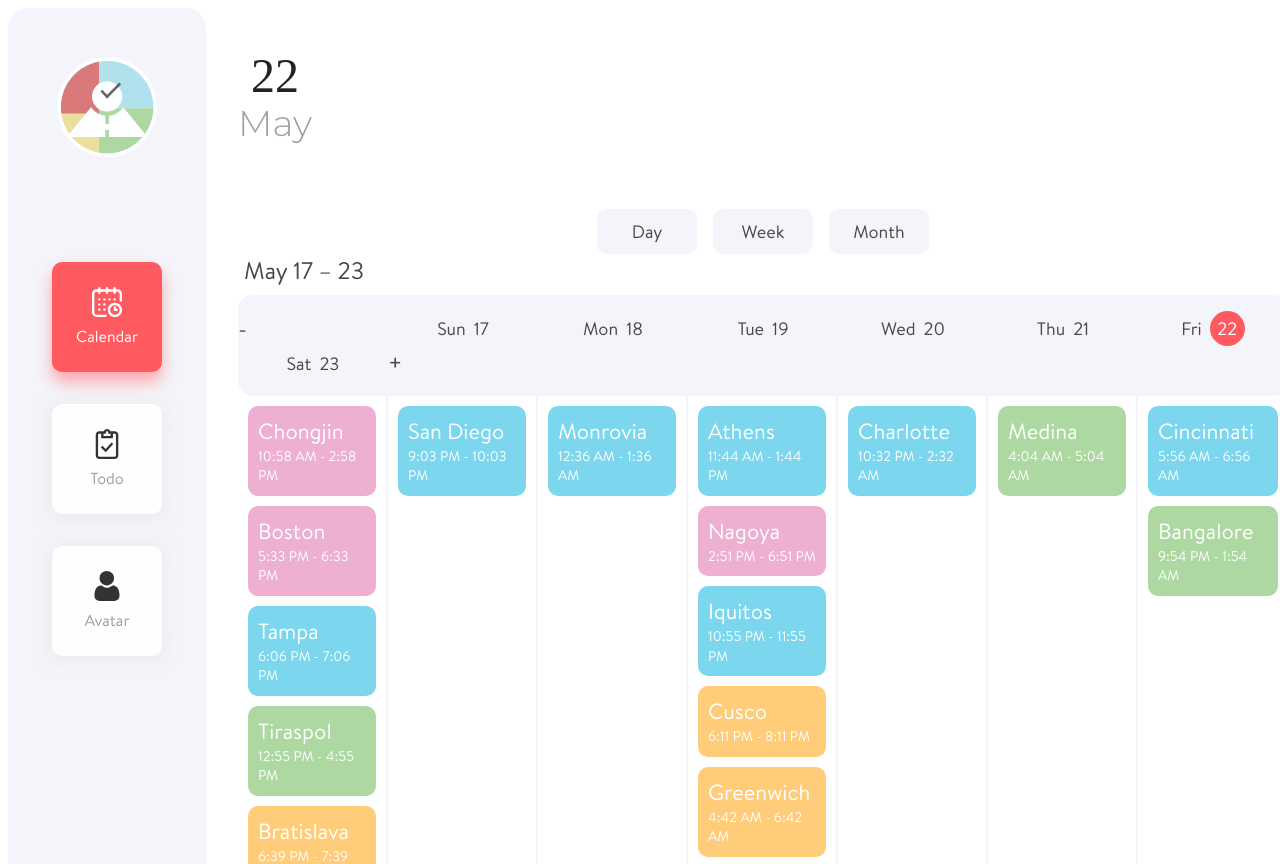
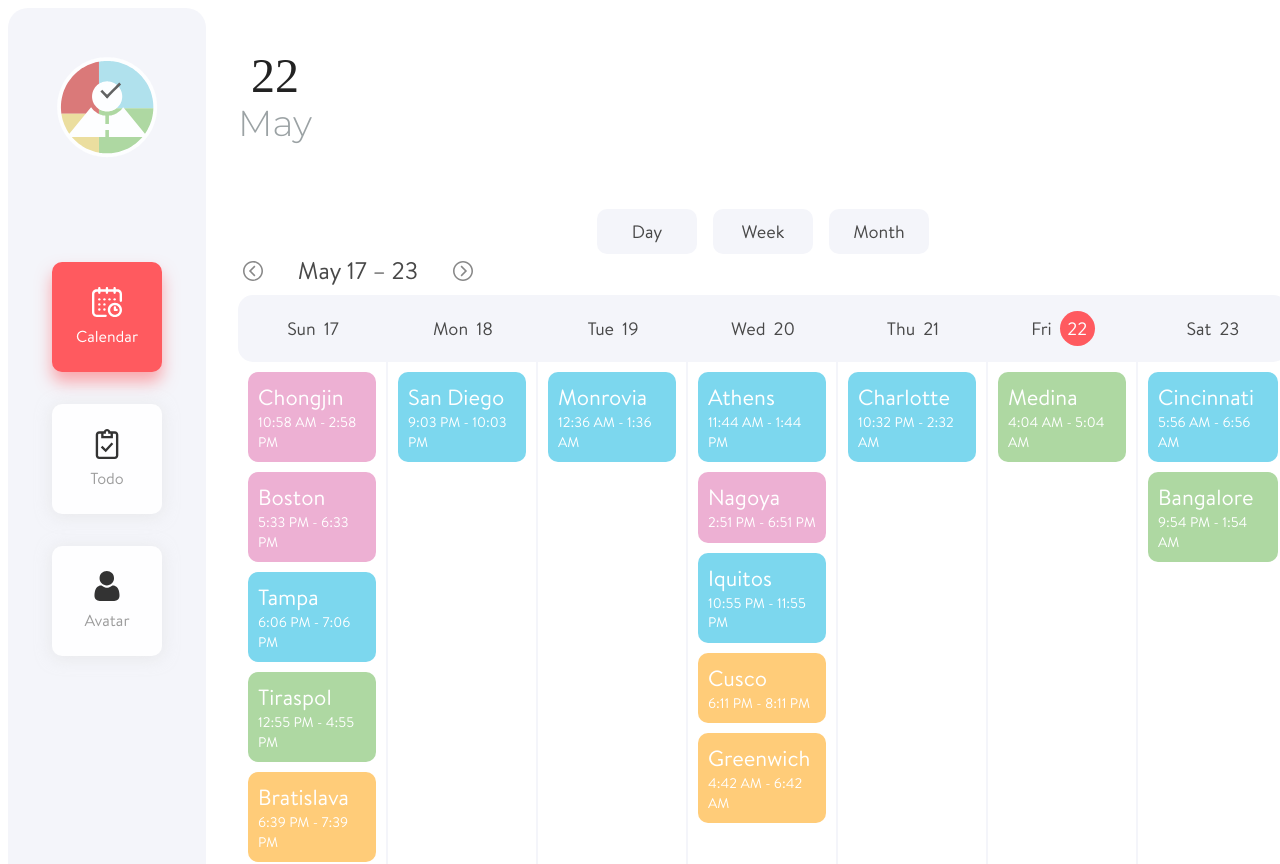
Before and after one commit to msamadpo/Horae, a React (Create React App) app in the folder client/: page /calendar in a window 1280 px wide. Shown: the top 864 px of the page. Built offline with nearby package versions, Linux system fonts and the light colour scheme; a web font is replaced by a local one.

Commit message:
added chevrons to select dates

```diff
--- a/client/src/components/Common/Icon/Icon.tsx
+++ b/client/src/components/Common/Icon/Icon.tsx
@@ -1,4 +1,5 @@
 import React from 'react';
+import styled from 'styled-components';
 import whiteTodo from 'assets/img/todo-icon-white.svg';
 import defaultTodo from 'assets/img/todo-icon.svg';
 import whiteCalendar from 'assets/img/calendar-icon-white.svg';
@@ -7,42 +8,72 @@ import whiteAvatar from 'assets/img/user-icon-white.svg';
 import defaultAvatar from 'assets/img/user-icon.svg';
 import trashcan from 'assets/img/trash-can.svg';
 import edit from 'assets/img/edit-pen.svg';
-
+import chevronLeft from 'assets/img/chevron-left.svg';
+import chevronRight from 'assets/img/chevron-right.svg';
 
 interface IIconProps {
   type: string;
   height: number;
   white?: boolean;
+  onClick?: (event: React.SyntheticEvent<HTMLImageElement>) => void;
 }
 
-function Icon({ type, height, white = false }: IIconProps) {
+const StyledImg = styled.img`
+  cursor: pointer;
+`;
+
+function Icon({ type, height, white = false, onClick = () => 1 }: IIconProps) {
   switch (type) {
     case 'calendar':
       return (
-        <img
+        <StyledImg
           src={white ? whiteCalendar : defaultCalendar}
+          onClick={onClick}
           height={height}
           alt=""
         />
       );
     case 'todo':
       return (
-        <img src={white ? whiteTodo : defaultTodo} height={height} alt="" />
+        <StyledImg
+          src={white ? whiteTodo : defaultTodo}
+          onClick={onClick}
+          height={height}
+          alt=""
+        />
       );
     case 'avatar':
       return (
-        <img src={white ? whiteAvatar : defaultAvatar} height={height} alt="" />
+        <StyledImg
+          src={white ? whiteAvatar : defaultAvatar}
+          onClick={onClick}
+          height={height}
+          alt=""
+        />
       );
     case 'trash':
       return (
-        <img src={trashcan} height={height} alt="" />
+        <StyledImg src={trashcan} height={height} alt="" onClick={onClick} />
       );
     case 'edit':
+      return <StyledImg src={edit} height={height} alt="" onClick={onClick} />;
+    case 'chevron-right':
       return (
-        <img src={edit} height={height} alt="" />
+        <StyledImg
+          src={chevronRight}
+          height={height}
+          alt=""
+          onClick={onClick}
+        />
+      );
+    case 'chevron-left':
+      return (
+        <StyledImg src={chevronLeft} height={height} alt="" onClick={onClick} />
       );
     default:
-      return <img src={defaultTodo} alt="" height={height} />;
+      return (
+        <StyledImg src={defaultTodo} alt="" height={height} onClick={onClick} />
+      );
   }
 }
 
--- a/client/src/components/HoraeApp/CalendarPage/CalendarWeek/CalendarWeek.tsx
+++ b/client/src/components/HoraeApp/CalendarPage/CalendarWeek/CalendarWeek.tsx
@@ -82,6 +82,9 @@ function CalendarWeek({ startDate = new Date() }: ICalendarWeekProps) {
   }, [data, data.calendars]);
 
   const changeWeeks = (numWeeks: number) => {
+    if (numWeeks == 0) {
+      setStart(startDate);
+    }
     setStart(addWeeks(start, numWeeks));
   };
 
--- a/client/src/components/HoraeApp/CalendarPage/CalendarWeek/WeekHeader/WeekHeader.tsx
+++ b/client/src/components/HoraeApp/CalendarPage/CalendarWeek/WeekHeader/WeekHeader.tsx
@@ -1,6 +1,7 @@
 import React from 'react';
 import styled from 'styled-components';
 import Text from 'components/Common/Text';
+import Icon from 'components/Common/Icon';
 import { isToday } from 'date-fns';
 
 const Today = styled.span<{ active: boolean }>`
@@ -66,6 +67,13 @@ const dateOrdinalHelper = (day: number): string => {
   // }
 };
 
+const StyledWeekToggler = styled.span`
+  display: grid;
+  grid-template-columns: 3rem 18rem 3rem;
+  align-items: center;
+  justify-items: center;
+`;
+
 function WeekHeader({ dates, changeWeeks }: IWeekHeader) {
   const [startDate, startDay] = [
     dates[0].toLocaleString('default', {
@@ -81,13 +89,14 @@ function WeekHeader({ dates, changeWeeks }: IWeekHeader) {
   ];
   return (
     <div>
-      <Text type="large" styleProp="margin-left: 6px;">
-        {composeDateString(startDate, startDay, endDate, endDay)}
-      </Text>
+      <StyledWeekToggler>
+        <Icon type="chevron-left" height={20} onClick={() => changeWeeks(-1)} />
+        <Text type="large">
+          {composeDateString(startDate, startDay, endDate, endDay)}
+        </Text>
+        <Icon type="chevron-right" height={20} onClick={() => changeWeeks(1)} />
+      </StyledWeekToggler>
       <CalendarDays>
-        <div onClick={() => changeWeeks(-1)}>
-          <Text type="large">-</Text>
-        </div>
         {dates.map((date, index) => (
           <DayDateContainer key={date.toString()}>
             <Text type="small">{DAYS[index % DAYS.length]}</Text>
@@ -98,9 +107,6 @@ function WeekHeader({ dates, changeWeeks }: IWeekHeader) {
             </Today>
           </DayDateContainer>
         ))}
-        <div onClick={() => changeWeeks(1)}>
-          <Text type="large">+</Text>
-        </div>
       </CalendarDays>
     </div>
   );
```
Also changed, not shown: client/src/assets/img/chevron-left.svg (added), client/src/assets/img/chevron-right.svg (added).
